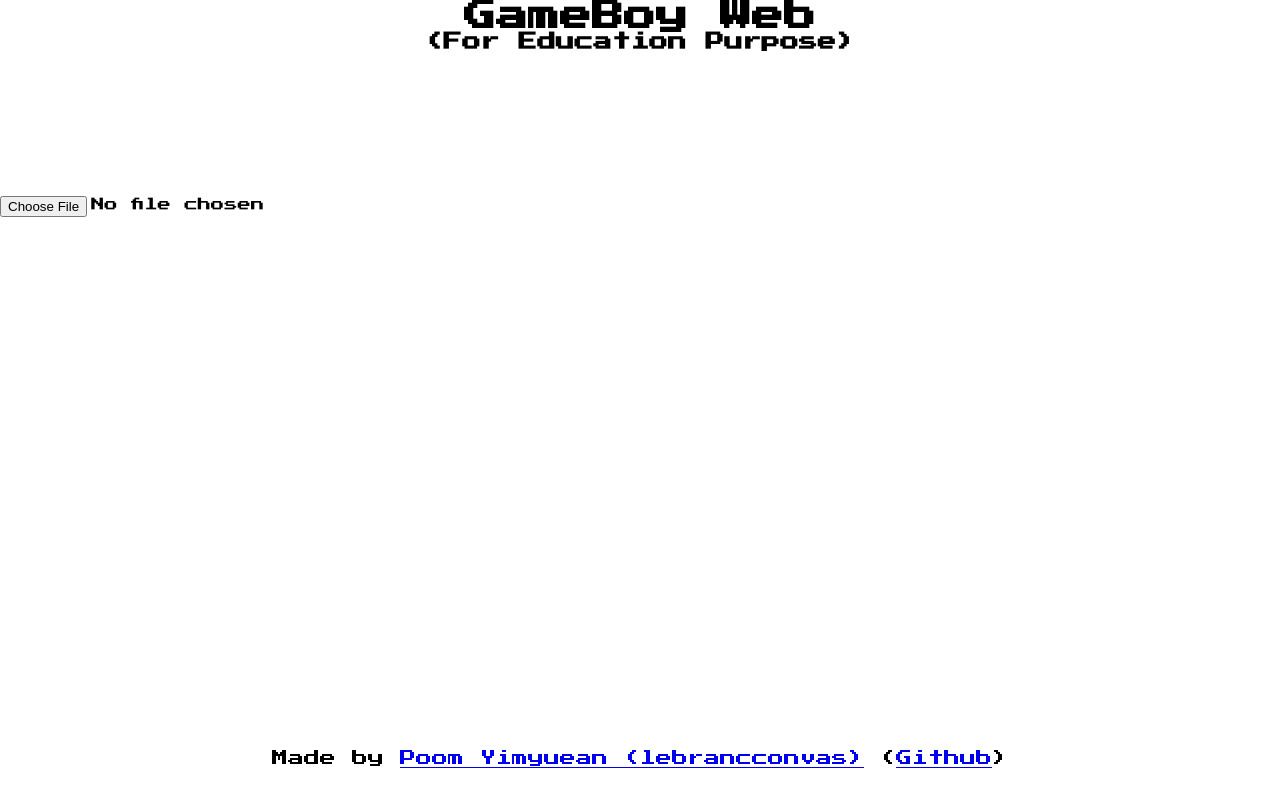
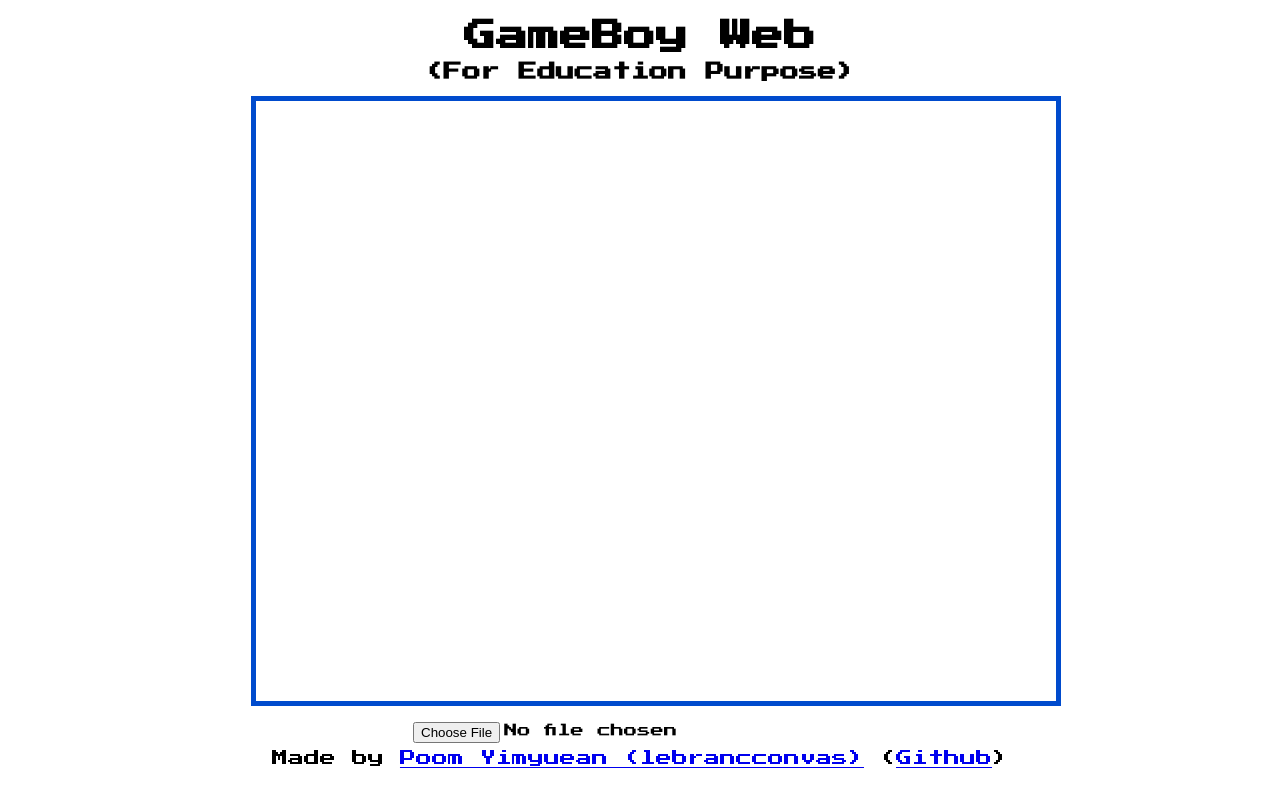
Before and after one commit to lebrancconvas/GameBoy-Web, a website: page web/index.html in a window 1280 px wide. Drawn offline with Linux system fonts and the light colour scheme.

Commit message:
💄 style: align center and canvas outline update

```diff
--- a/web/src/style.css
+++ b/web/src/style.css
@@ -7,6 +7,27 @@
 
 header {
   text-align: center;
+  margin: 20px 0;
+}
+
+header > h1 {
+  margin-bottom: 10px;
+}
+
+header > h3 {
+  margin-top: 10px;
+}
+
+canvas {
+  width: 800px;
+  height: 600px;
+  outline: 5px solid rgb(0, 75, 205);
+  margin-left: 20%;
+}
+
+#open-file {
+  text-align: center;
+  margin: 20px 0;
 }
 
 footer {
```
